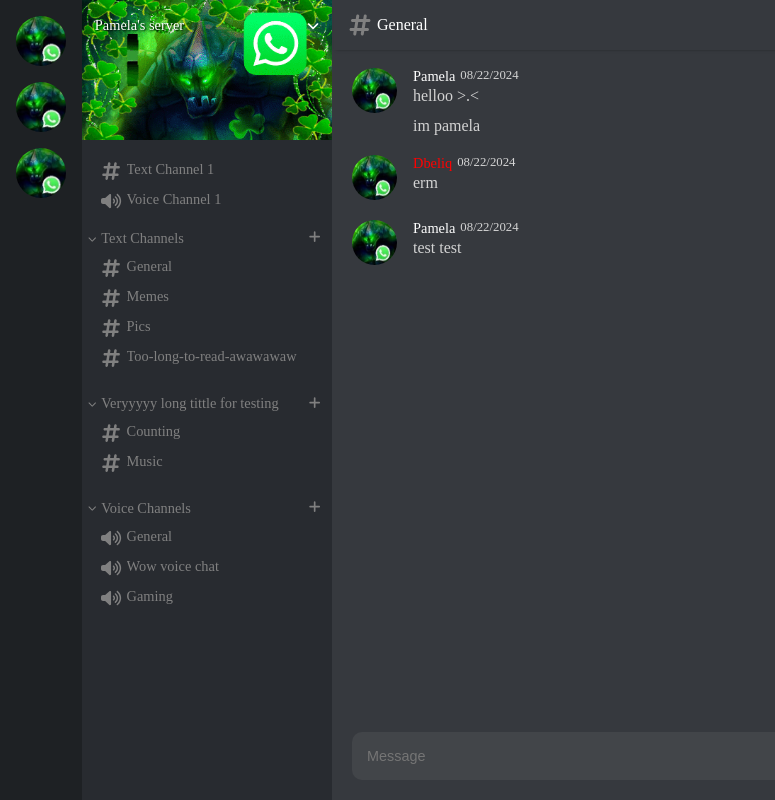
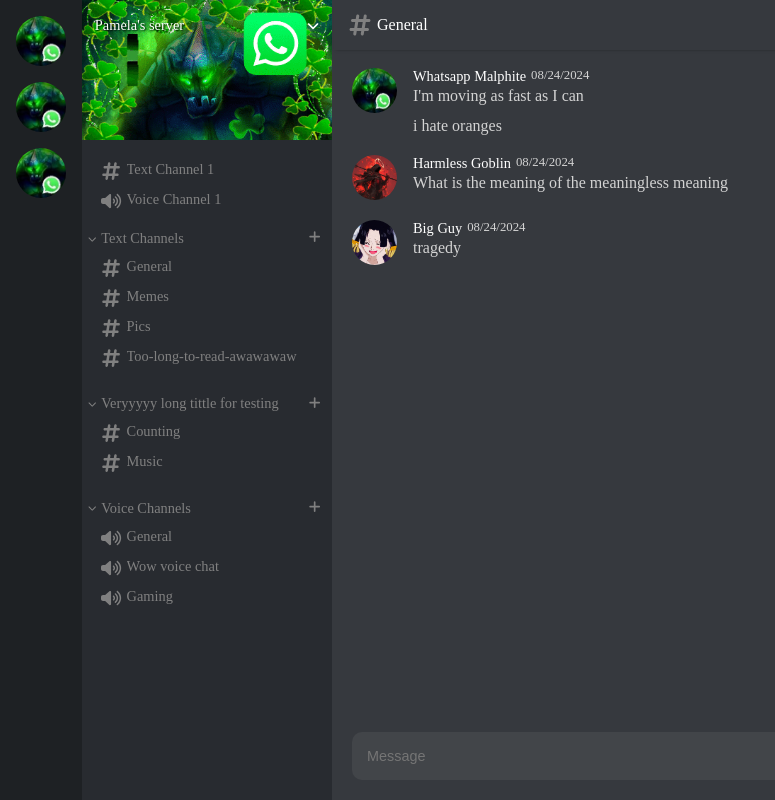
Before and after one commit to ValentinKoruev/raccord, a React (Vite) app in the folder client/: page / in a window 1280 px wide. Shown: the whole page, without its empty margins (0-775 px from the left). Built offline with nearby package versions, Linux system fonts and the light colour scheme.

Commit message:
fix: chat message list to use array to generate messages, more message placeholders

```diff
--- a/client/src/components/Chat/Chat.tsx
+++ b/client/src/components/Chat/Chat.tsx
@@ -1,16 +1,27 @@
 import Hashtag from '@components/shared/svgs/Hashtag';
 import styles from './Chat.module.scss';
 import ChatBottomBar from '@components/ChatBottomBar';
-import Message from '@components/Message';
-import pamela from '../../assets/whatsapp.jpg'
+import Message, { MessageProps } from '@components/Message';
+import { addMinutes } from 'date-fns';
+import pamela from '../../assets/whatsapp.jpg';
+import nemanja from '../../assets/nemanja.png';
+import bigu from '../../assets/bigu.jpg';
 
 export type ChatProps = {
     title: string
 }
 
+const msgDate = new Date(2024, 7, 24, 2, 0, 0);
+
+const messages : Array<MessageProps> = [
+    { name: 'Whatsapp Malphite', image: pamela, content: "I'm moving as fast as I can", detailed: true, date: msgDate },
+    { name: 'Whatsapp Malphite', image: pamela, content: "i hate oranges", detailed: false, date: msgDate },
+    { name: 'Harmless Goblin', image: nemanja, content: "What is the meaning of the meaningless meaning", detailed: true, date: addMinutes(msgDate, 1) },
+    { name: 'Big Guy', image: bigu, content: "tragedy", detailed: true, date: addMinutes(msgDate, 1) },
+]
+
 const Chat = ({title} : ChatProps) => {
 
-    const msgDate = new Date(2024, 7, 22, 2, 0, 0);
 
     return (
         <div className={styles.Chat}>
@@ -25,10 +36,7 @@ const Chat = ({title} : ChatProps) => {
             </div>
             <div className={styles.ChatContent}>
                 <div className={styles.ChatMessages}>
-                    <Message name='Pamela' image={pamela} content='helloo >.<' detailed={true} date={msgDate}/>
-                    <Message name='Pamela' image={pamela} content='im pamela' detailed={false} date={msgDate}/>
-                    <Message nameColor='#f00' name='Dbeliq' image={pamela} content='erm' detailed={true} date={msgDate}/>
-                    <Message name='Pamela' image={pamela} content='test test' detailed={true} date={msgDate}/>
+                    { messages.map((message, index) => <Message key={`message-${index}`} {...message} />)}
                 </div>
                 <ChatBottomBar />
             </div>
--- a/client/src/components/ChatBottomBar/ChatBottomBar.tsx
+++ b/client/src/components/ChatBottomBar/ChatBottomBar.tsx
@@ -13,8 +13,6 @@ const ChatBottomBar = () => {
             <div onClick={onInputParentFocus} className={styles.InputContainer}>
                 <input ref={inputRef} className={styles.Input} type="text" placeholder="Message"/>
             </div>
-
-
         </div>
     )
 }
```
Also changed, not shown: client/src/assets/bigu.jpg (added), client/src/assets/nemanja.png (added).
